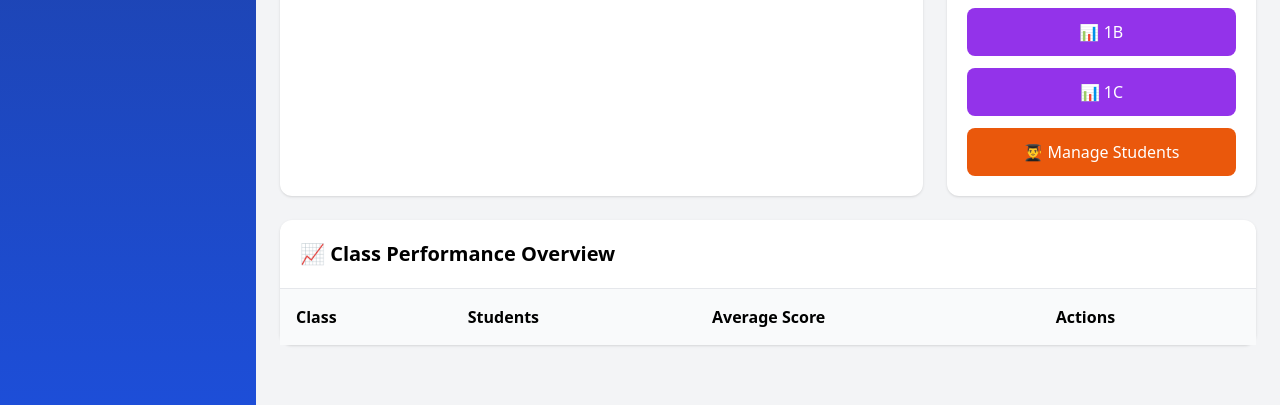
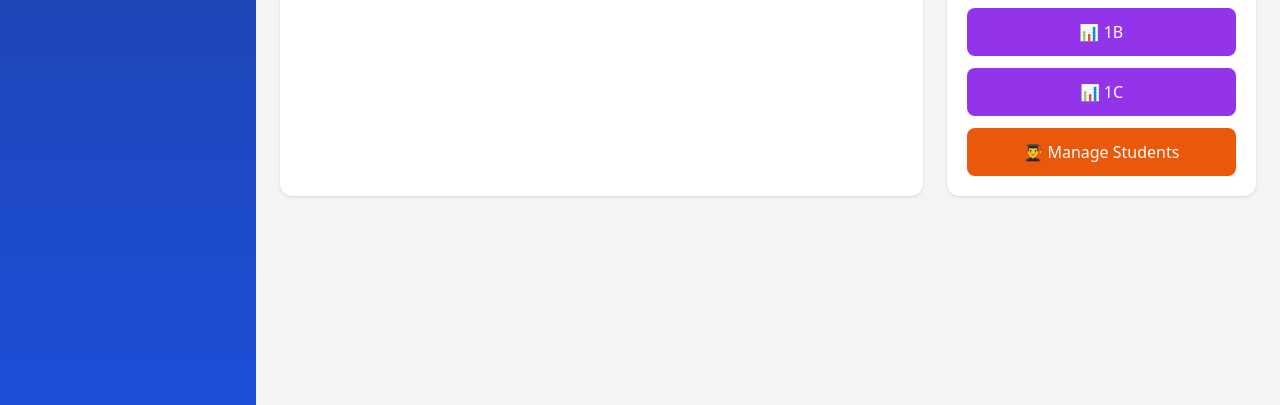
Before and after one commit to Matah002/Ikonex-Academy, a Django app: template templates/home/homepage.html in a window 1280 px wide. Shown: the part 550-955 px from the top of the page. Run offline with Django 5.2, Linux system fonts and the light colour scheme; the template is opened without the code that fills it: values that come from a table or form of the project are taken from there, others are empty; data comes from the database, SQL or seed files in the repository; some libraries are stand-ins or nearby versions.

Commit message:
updated my homepage

````diff
--- a/Ikonex/models.py
+++ b/Ikonex/models.py
@@ -43,6 +43,7 @@
 class Assessment(models.Model):
     subject = models.ForeignKey(Subject, on_delete=models.CASCADE)
     student = models.ForeignKey(Student, on_delete=models.CASCADE)
+    # grade = models.ForeignKey(GradeScale, on_delete=models.CASCADE)
     cat_score = models.FloatField(default=0)
     exam_score = models.FloatField(default=0)
 
--- a/templates/assessments/assessment_list.html
+++ b/templates/assessments/assessment_list.html
@@ -25,6 +25,7 @@
             <th class="p-2 text-left">Class</th>
             <th class="p-2 text-left">Cat Score</th>
             <th class="p-2 text-left">Exam Score</th>
+            <!-- <th class="p-2 text-left">Grade</th> -->
             <th class="p-2 text-left">Actions</th>
         </tr>
     </thead>
@@ -41,6 +42,7 @@
             <td class="p-2">{{ assessment.student.class_stream }}</td>
             <td class="p-2">{{ assessment.cat_score }}</td>
             <td class="p-2">{{ assessment.exam_score }}</td>
+            <!-- <td class="p-2">{{ assessment.grade.grade }}</td> -->
 
             <td class="p-2 space-x-2">
                 <a href="{% url 'update-assessment' assessment.id %}"
--- a/templates/home/homepage.html
+++ b/templates/home/homepage.html
@@ -239,69 +239,4 @@
 </div>
 
 
-<div class="mt-6 bg-white rounded-xl shadow">
-
-    <div class="p-5 border-b">
-
-        <h2 class="text-xl font-bold">
-            📈 Class Performance Overview
-        </h2>
-
-    </div>
-
-    <div class="overflow-x-auto">
-
-        <table class="w-full">
-
-            <thead class="bg-gray-50">
-
-                <tr>
-                    <th class="p-4 text-left">Class</th>
-                    <th class="p-4 text-left">Students</th>
-                    <th class="p-4 text-left">Average Score</th>
-                    <th class="p-4 text-left">Actions</th>
-                </tr>
-
-            </thead>
-
-            <tbody>
-
-                {% for class_data in class_performance %}
-
-                <tr class="border-b">
-
-                    <td class="p-4 font-medium">
-                        {{ class_data.class_stream }}
-                    </td>
-
-                    <td class="p-4">
-                        {{ class_data.student_count }}
-                    </td>
-
-                    <td class="p-4 font-bold text-blue-600">
-                        {{ class_data.average }}
-                    </td>
-
-                    <td class="p-4">
-
-                        <a href="{% url 'class-performance' class_data.class_stream.id %}"
-                           class="bg-blue-600 text-white px-3 py-2 rounded">
-                            View Results
-                        </a>
-
-                    </td>
-
-                </tr>
-
-                {% endfor %}
-
-            </tbody>
-
-        </table>
-
-    </div>
-
-</div>
-
 {% endblock %}
-```
````
